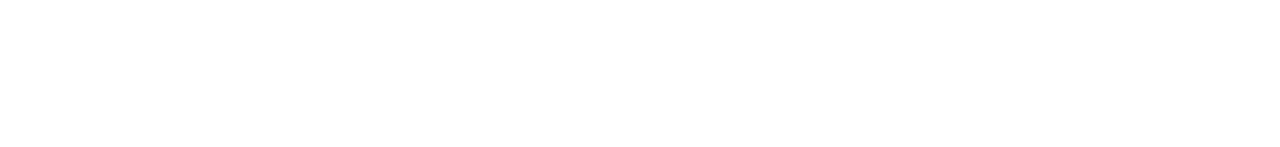
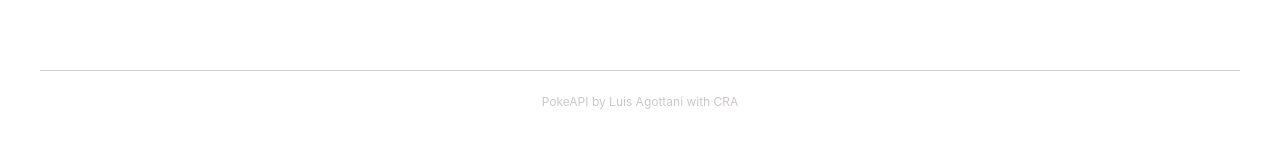
Before and after one commit to luisfagottani/pokewiki, a React (Create React App) app: page / in a window 1280 px wide. Shown: the part 647-794 px from the top of the page. Built offline with nearby package versions, Linux system fonts and the light colour scheme.

Commit message:
Creating global loading

```diff
--- a/src/App.jsx
+++ b/src/App.jsx
@@ -1,3 +1,4 @@
+import Footer from 'modules/Footer';
 import Header from 'modules/Header';
 import Routes from './routes';
 
@@ -5,6 +6,7 @@ const App = () => (
   <>
     <Header />
     <Routes />
+    <Footer />
   </>
 );
 
--- /dev/null
+++ b/src/modules/Footer/Footer.module.scss
@@ -0,0 +1,21 @@
+.footer {
+  // Visual
+  border-top: 1px solid var(--iron);
+
+  // Box Model
+  padding: 25px 24px;
+  margin-bottom: 30px;
+  max-width: 1200px;
+  margin: 0 auto;
+  display: flex;
+  align-items: center;
+  justify-content: center;
+
+  &__madeby {
+    // Typography
+    font-size: 12px;
+    line-height: 12px;
+    text-align: center;
+    color: rgb(204, 200, 200);
+  }
+}
--- /dev/null
+++ b/src/modules/Footer/index.jsx
@@ -0,0 +1,9 @@
+import style from './Footer.module.scss';
+
+const Footer = () => (
+  <footer className={style.footer}>
+    <p className={style.footer__madeby}>PokeAPI by Luis Agottani with CRA</p>
+  </footer>
+);
+
+export default Footer;
--- a/src/modules/Layout/Layout.module.scss
+++ b/src/modules/Layout/Layout.module.scss
@@ -3,7 +3,7 @@
   width: 100%;
   padding: 0 24px;
   max-width: 1200px;
-  margin: 0 auto;
+  margin: 0 auto 60px auto;
 
   &__title {
     // Typography
```
Also changed, not shown: src/modules/GlobalLoading/GlobalLoading.jsx (added), src/modules/GlobalLoading/index.js (added).
